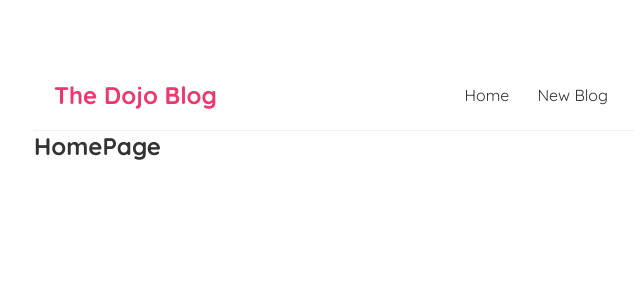
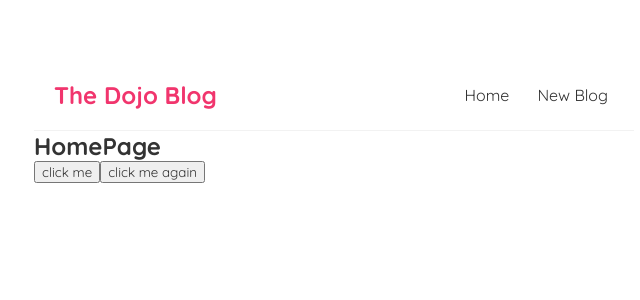
Before and after one commit to mooezz999/React-blog, a React (Create React App) app: page / in a window 1280 px wide. Shown: the top 300 px of the page, without its empty margins (306-946 px from the left). Built offline with nearby package versions, Linux system fonts and the light colour scheme.

Commit message:
Click events

```diff
--- a/src/Home.js
+++ b/src/Home.js
@@ -1,7 +1,16 @@
 const Home = () => {
+    const handleClick = () =>{
+        console.log("hello,ninjas");
+    }
+
+    const handleClickAgain = (name) =>{
+        console.log("hello " + name);
+    }
     return (
         <div className="home">
             <h2>HomePage</h2>
+            <button onClick={handleClick}>click me</button>
+            <button onClick={()=>handleClickAgain('mario')}>click me again</button>
         </div>
      );
 }
```
